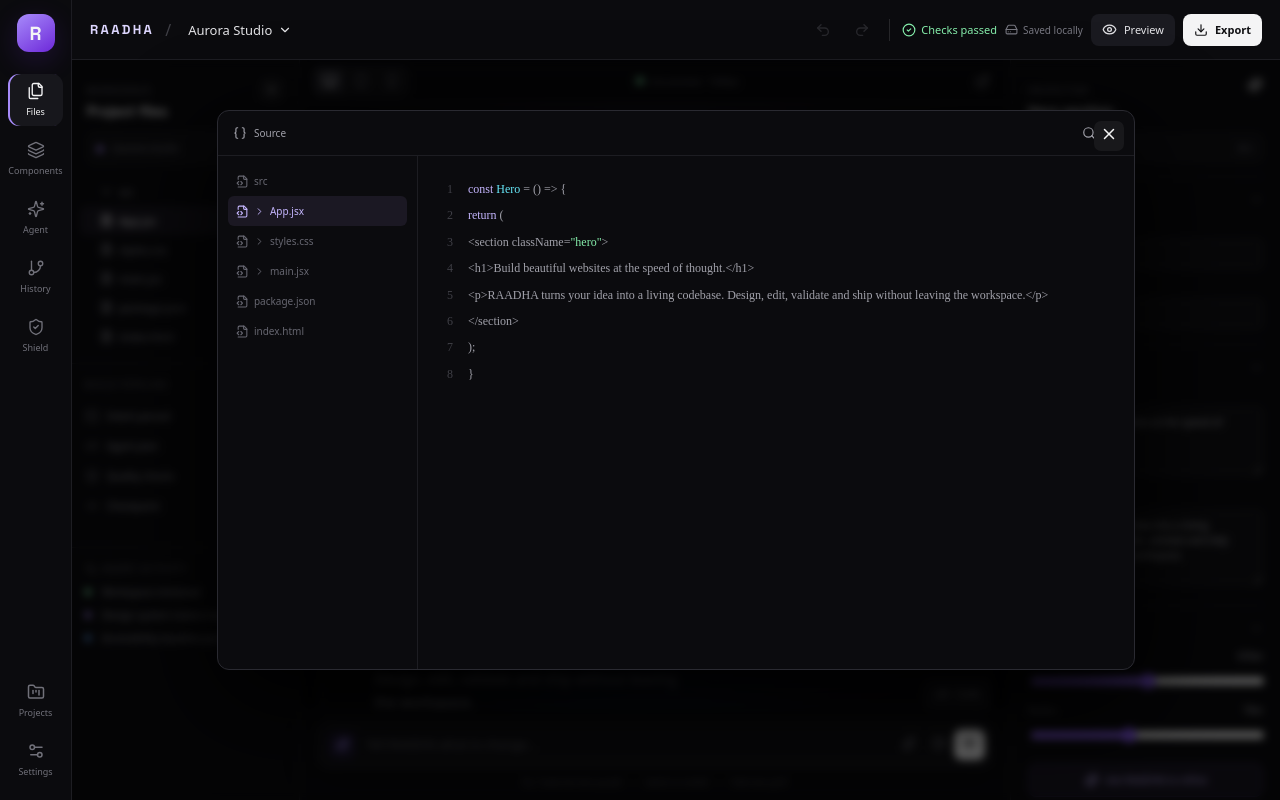
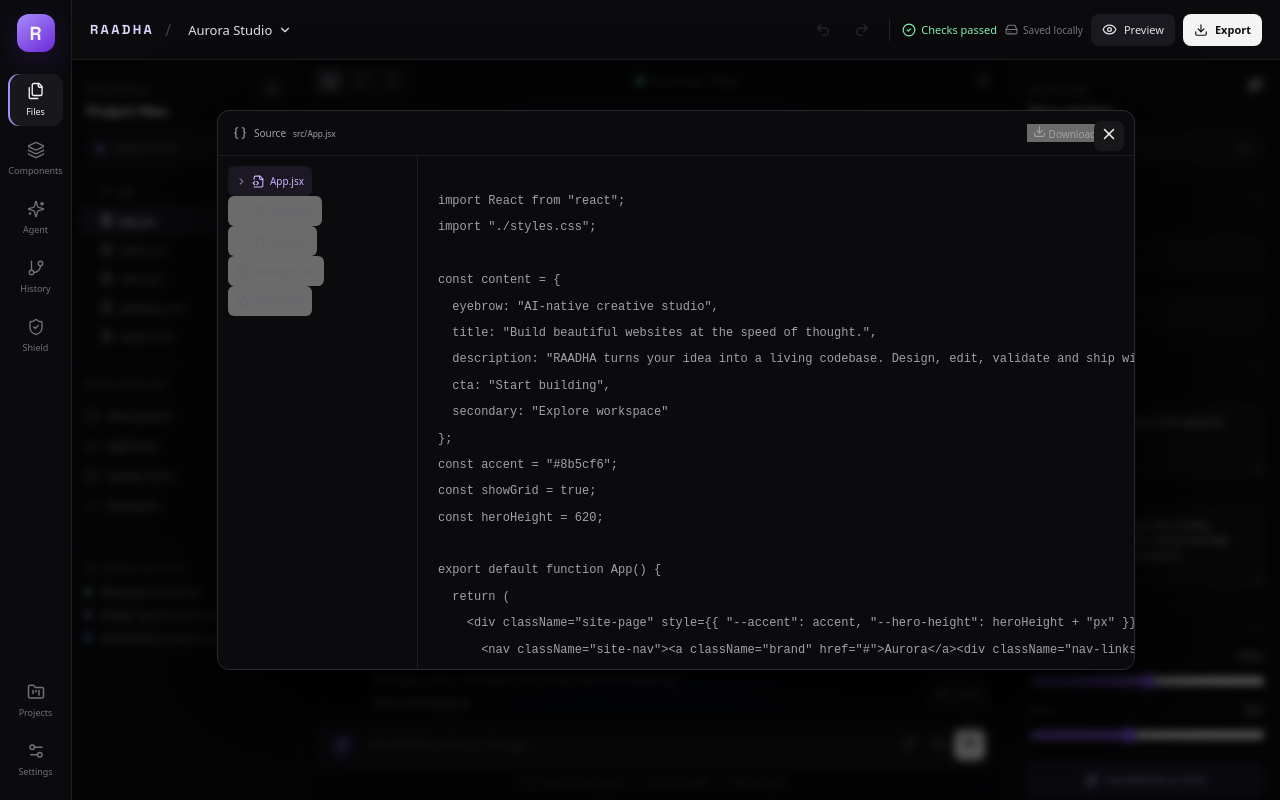
Before and after one commit to Swapnild007/RAADHA, a React (Vite) app: page / in a window 1280 px wide. Both pictures are taken after a click on the button "Code". Built offline with nearby package versions, Linux system fonts and the light colour scheme.

Commit message:
feat: show and download generated project source files

```diff
--- a/src/components/CodePanel.jsx
+++ b/src/components/CodePanel.jsx
@@ -1,13 +1,37 @@
-import { Braces, ChevronRight, FileCode2, Search } from "lucide-react";
+import { useMemo, useState } from "react";
+import { Braces, ChevronRight, Download, FileCode2 } from "lucide-react";
+import { generateSourceFiles } from "../lib/codegen";
 
 export default function CodePanel({ project }) {
+  const files = useMemo(() => generateSourceFiles(project), [project]);
+  const [activePath, setActivePath] = useState("src/App.jsx");
+  const activeFile = files.find((file) => file.path === activePath) || files[0];
+
+  const downloadFile = () => {
+    if (!activeFile) return;
+    const blob = new Blob([activeFile.content], { type: "text/plain;charset=utf-8" });
+    const url = URL.createObjectURL(blob);
+    const link = document.createElement("a");
+    link.href = url;
+    link.download = activeFile.name;
+    document.body.appendChild(link);
+    link.click();
+    link.remove();
+    URL.revokeObjectURL(url);
+  };
+
   return <div className="code-panel">
-    <div className="code-header"><span><Braces size={14}/> Source</span><div><Search size={14}/><span>⌘P</span></div></div>
+    <div className="code-header">
+      <span><Braces size={14}/> Source <small>{activeFile?.path}</small></span>
+      <button className="source-download" onClick={downloadFile}><Download size={13}/> Download file</button>
+    </div>
     <div className="code-body">
       <div className="code-files">
-        {project.files.map((file) => <div className={file.name === "App.jsx" ? "code-file active" : "code-file"} key={file.name}><FileCode2 size={13}/>{file.parent && <ChevronRight size={11}/>}<span>{file.name}</span></div>)}
+        {files.map((file) => <button type="button" className={file.path === activeFile?.path ? "code-file active" : "code-file"} key={file.path} onClick={() => setActivePath(file.path)}>
+          {file.path.includes("/") && <ChevronRight size={11}/>}<FileCode2 size={13}/><span>{file.name}</span>
+        </button>)}
       </div>
-      <div className="code-preview"><div className="code-line"><i>1</i><span><b>const</b> <em>Hero</em> = () =&gt; {"{"}</span></div><div className="code-line"><i>2</i><span>  <b>return</b> (</span></div><div className="code-line"><i>3</i><span>    &lt;section className=<mark>"hero"</mark>&gt;</span></div><div className="code-line"><i>4</i><span>      &lt;h1&gt;{project.page.title}&lt;/h1&gt;</span></div><div className="code-line"><i>5</i><span>      &lt;p&gt;{project.page.description}&lt;/p&gt;</span></div><div className="code-line"><i>6</i><span>    &lt;/section&gt;</span></div><div className="code-line"><i>7</i><span>  );</span></div><div className="code-line"><i>8</i><span>{"}"}</span></div></div>
+      <div className="code-preview"><pre className="source-code"><code>{activeFile?.content || ""}</code></pre></div>
     </div>
   </div>;
 }
```
